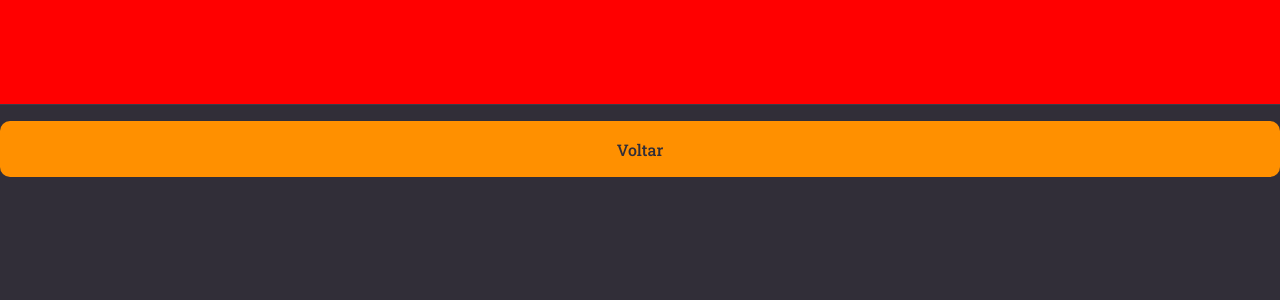
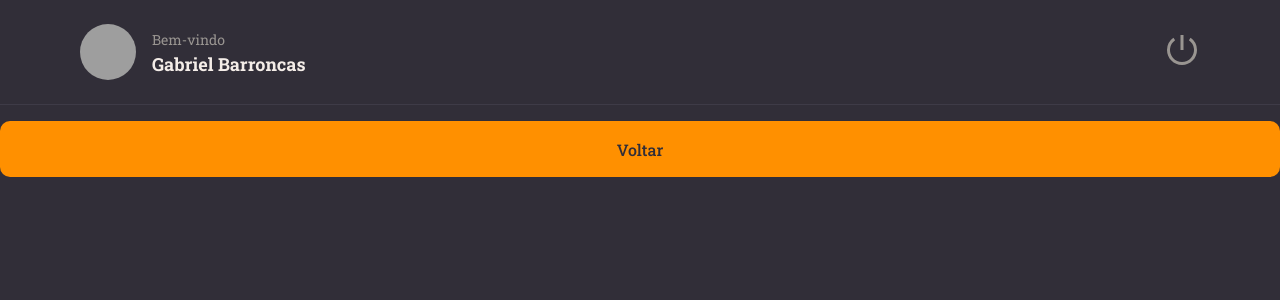
Before and after one commit to Barroncas1/Notes, a React (Vite) app: page / in a window 1280 px wide. Shown: the top 300 px of the page. Built offline with nearby package versions, Linux system fonts and the light colour scheme; grey boxes are pictures that could not be loaded.

Commit message:
finish the header

```diff
--- a/package.json
+++ b/package.json
@@ -12,6 +12,7 @@
   "dependencies": {
     "react": "^18.2.0",
     "react-dom": "^18.2.0",
+    "react-icons": "^4.8.0",
     "styled-components": "^6.0.0-rc.1"
   },
   "devDependencies": {
--- a/src/components/Header/index.jsx
+++ b/src/components/Header/index.jsx
@@ -1,9 +1,26 @@
-import { Container } from "./styles";
+import { RiShutDownLine } from 'react-icons/ri'
+import { Container, Profile, Logout } from "./styles";
 
 export function Header(){
 
     return(
         <Container>
+            <Profile>
+                <img
+                    src="https://github.com/Barroncas1.png"
+                    alt="Foto do usuário"
+                />
+
+                <div>
+                    <span>Bem-vindo</span>
+                    <strong>Gabriel Barroncas</strong>
+                </div>
+
+            </Profile>
+
+            <Logout>
+                <RiShutDownLine />
+            </Logout>
 
         </Container>
     )
--- a/src/components/Header/styles.js
+++ b/src/components/Header/styles.js
@@ -15,5 +15,45 @@
 
     padding: 0 80px;
 
-    background-color: red;
+
 `
+
+export const Profile = styled.div`
+    display: flex;
+    align-items: center;
+
+    > img {
+        width: 56px;
+        height: 56px;
+        border-radius: 50%;
+    }
+
+    > div {
+        display: flex;
+        flex-direction: column;
+        margin-left: 16px;
+        line-height: 24px;
+    }
+
+    span {
+        font-size: 14px;
+        color: ${({theme}) => theme.COLORS.GRAY_100};
+    }
+
+    strong {
+        font-size: 18px;
+        color: ${({theme}) => theme.COLORS.WHITE};
+    }
+
+`
+
+export const Logout = styled.button`
+    border: none;
+    background: none;
+
+    > svg {
+        color: ${({theme}) => theme.COLORS.GRAY_100};
+        font-size: 36px;
+    }
+
+`
```
Also changed, not shown: src/components/Section/index.jsx (added), src/components/Section/styles.js (added), 1 other file (tests, documents, lock files or other folders).
